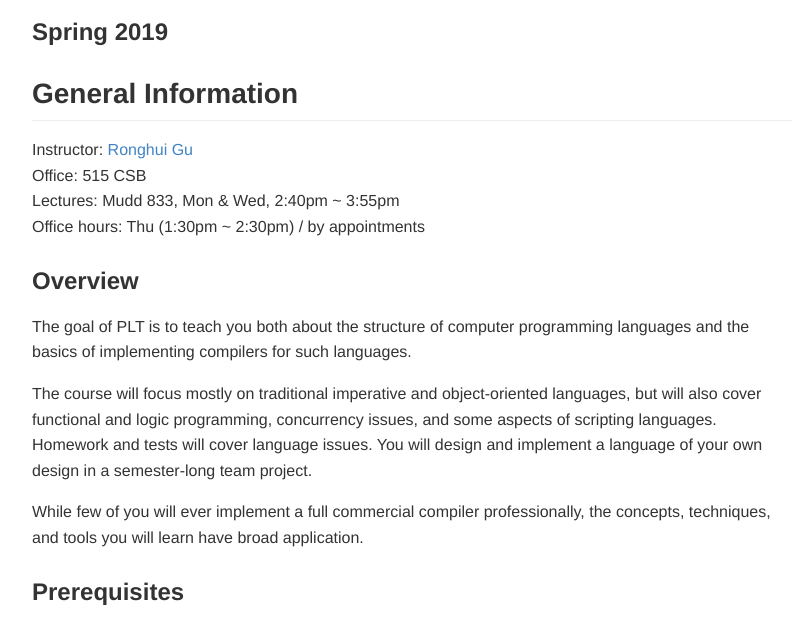
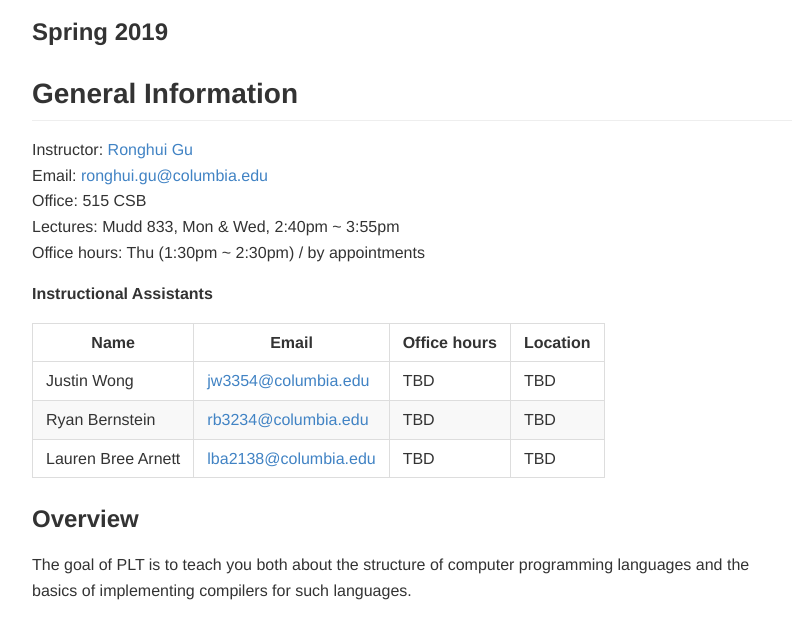
Before and after one commit to ronghui-gu/homepage, a plain HTML site: page courses/4115/spring2019/index.html in a window 1280 px wide. Shown: the part 137-754 px from the top of the page, without its empty margins (243-1052 px from the left). Drawn offline with Linux system fonts and the light colour scheme.

Commit message:
Update TA info

```diff
--- a/courses/4115/spring2019/index.html
+++ b/courses/4115/spring2019/index.html
@@ -12,7 +12,38 @@
     <article class="markdown-body"><h1 id="coms-w4115-programming-languages-and-translators"><a class="header-link" href="#coms-w4115-programming-languages-and-translators"></a>COMS W4115 Programming Languages and Translators</h1>
 <h3 id="spring-2019"><a class="header-link" href="#spring-2019"></a>Spring 2019</h3>
 <h2 id="general-information"><a class="header-link" href="#general-information"></a>General Information</h2>
-<p>Instructor: <a href="https://www.cs.columbia.edu/~rgu/">Ronghui Gu</a><br>Office: 515 CSB<br>Lectures: Mudd 833, Mon &amp; Wed, 2:40pm ~ 3:55pm<br>Office hours: Thu (1:30pm ~ 2:30pm) / by appointments  </p>
+<p>Instructor: <a href="https://www.cs.columbia.edu/~rgu/">Ronghui Gu</a><br>Email: <a href="mailto:ronghui.gu@columbia.edu">ronghui.gu@columbia.edu</a><br>Office: 515 CSB<br>Lectures: Mudd 833, Mon &amp; Wed, 2:40pm ~ 3:55pm<br>Office hours: Thu (1:30pm ~ 2:30pm) / by appointments  </p>
+<p><strong>Instructional Assistants</strong>  </p>
+<table>
+<thead>
+<tr>
+<th>Name</th>
+<th>Email</th>
+<th>Office hours</th>
+<th>Location</th>
+</tr>
+</thead>
+<tbody>
+<tr>
+<td>Justin Wong</td>
+<td><a href="mailto:jw3354@columbia.edu">jw3354@columbia.edu</a></td>
+<td>TBD</td>
+<td>TBD</td>
+</tr>
+<tr>
+<td>Ryan Bernstein</td>
+<td><a href="mailto:rb3234@columbia.edu">rb3234@columbia.edu</a></td>
+<td>TBD</td>
+<td>TBD</td>
+</tr>
+<tr>
+<td>Lauren Bree Arnett</td>
+<td><a href="mailto:lba2138@columbia.edu">lba2138@columbia.edu</a></td>
+<td>TBD</td>
+<td>TBD</td>
+</tr>
+</tbody>
+</table>
 <h3 id="overview"><a class="header-link" href="#overview"></a>Overview</h3>
 <p>The goal of PLT is to teach you both about the structure of computer programming languages and the basics of implementing compilers for such languages.</p>
 <p>The course will focus mostly on traditional imperative and object-oriented languages, but will also cover functional and logic programming, concurrency issues, and some aspects of scripting languages. Homework and tests will cover language issues. You will design and implement a language of your own design in a semester-long team project.</p>
```
Also changed, not shown: courses/4115/spring2019/index/index.txt (deleted), 4 other files.
